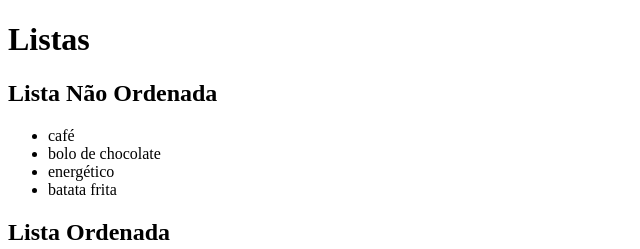
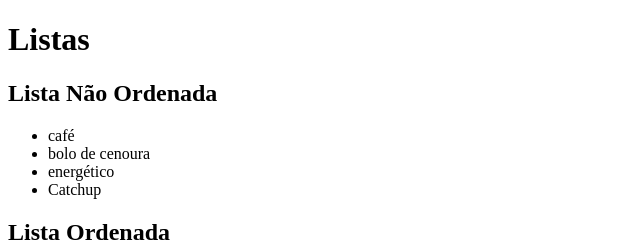
Before and after one commit to Marcos-TrindSouza/08-listas, a plain HTML site: page index.html in a window 1280 px wide. Shown: the top 249 px of the page, 0-640 px from the left. Drawn offline with Linux system fonts and the light colour scheme.

Commit message:
catchup e bolo de cenoura

```diff
--- a/index.html
+++ b/index.html
@@ -12,12 +12,12 @@
 
     <ul>
             <li>café</li>
-            <li>bolo de chocolate</li>
+            <li>bolo de cenoura</li>
             <li>energético</li>
-            <li>batata frita</li>
+            <li>Catchup</li>
     </ul>
 
-    <h2>Lista Ordenada </h2>
+    <h2>Lista Ordenada</h2>
     <ol>
         <li>Marcos</li>
         <li>carol</li>
```
